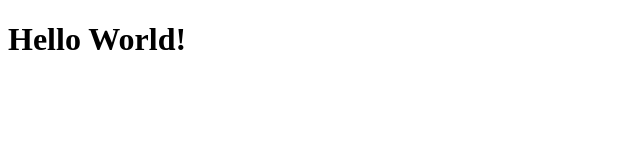
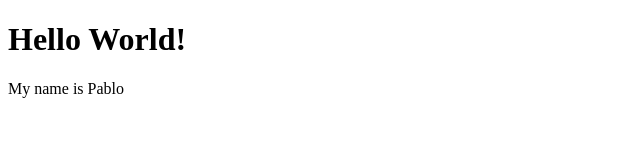
Before and after one commit to pabloa1311/demoCursoPrework, a plain HTML site: page index.html in a window 1280 px wide. Shown: the whole page, without its empty margins (0-640 px from the left). Drawn offline with Linux system fonts and the light colour scheme.

Commit message:
First changes

```diff
--- a/index.html
+++ b/index.html
@@ -8,5 +8,6 @@
 </head>
 <body>
     <h1>Hello World!</h1>
+    <p>My name is Pablo</p>
 </body>
 </html>
```
